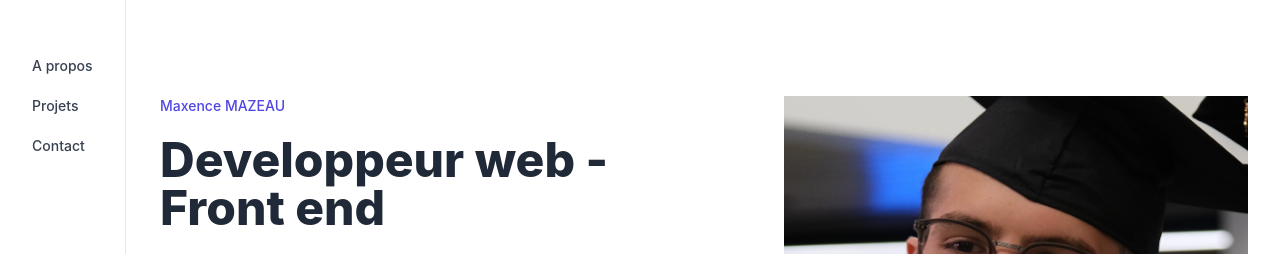
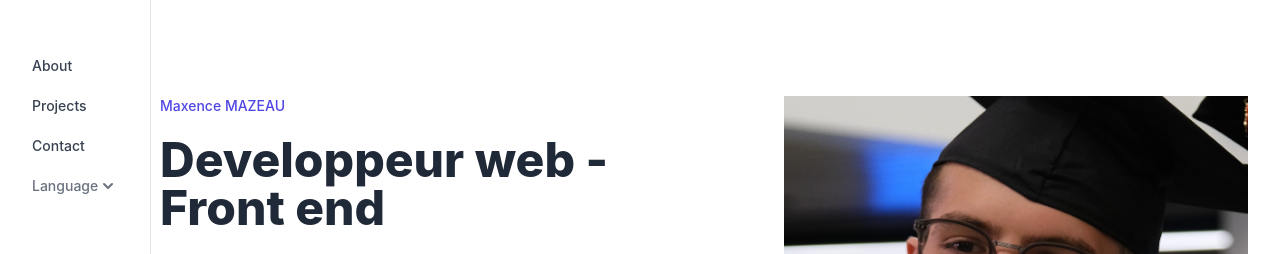
Before and after one commit to maxencemazeau/portfolio, a React (Create React App) app: page / in a window 1280 px wide. Shown: the top 254 px of the page. Built offline with nearby package versions, Linux system fonts and the light colour scheme.

Commit message:
Traduction header

```diff
--- a/src/component/Header.js
+++ b/src/component/Header.js
@@ -1,4 +1,5 @@
 import React, { useState } from 'react';
+import { getCurrentLanguage ,setLanguage, t } from "../component/Translation"
 
 const Header = ({ handleHeight }) => {
   const [isExpanded, setIsExpanded] = useState(false);
@@ -23,6 +24,18 @@ const Header = ({ handleHeight }) => {
     contact.scrollIntoView({ behavior : 'smooth' });
 }
 
+const [currentLang, setCurrentLang] = useState(getCurrentLanguage());
+
+  const changeFrancais = () => {
+    setLanguage('fr');
+    setCurrentLang('fr'); // Update the language state
+  };
+
+  const changeAnglais = () => {
+    setLanguage('en');
+    setCurrentLang('en'); // Update the language state
+  };
+
   return (
     <div className="flex flex-col h-screen border-e bg-white">
       <div className="px-4 py-6">
@@ -43,7 +56,7 @@ const Header = ({ handleHeight }) => {
               onClick={scrollToHero}
               className="block rounded-lg px-4 py-2 text-sm font-medium text-gray-700"
             >
-              A propos
+              {t('HeaderApropos')}
             </button>
           </li>
 
@@ -52,7 +65,7 @@ const Header = ({ handleHeight }) => {
               onClick={scrollToProjet}
               className="block rounded-lg px-4 py-2 text-sm font-medium text-gray-700"
             >
-              Projets
+              {t('HeaderProjets')}
             </button>
           </li>
 
@@ -61,11 +74,54 @@ const Header = ({ handleHeight }) => {
               onClick={scrollToContact}
               className="block rounded-lg px-4 py-2 text-sm font-medium text-gray-700"
             >
-              Contact
+              {t('HeaderContact')}
             </button>
           </li>
 
+          <li>
+            <details className="group">
+              <summary
+                className="flex cursor-pointer items-center justify-between rounded-lg px-4 py-2 text-gray-500 hover:bg-gray-100 hover:text-gray-700"
+              >
+                <span className="text-sm font-medium">{t('Langue')}</span>
 
+                <span className="transition duration-300 group-open:-rotate-180">
+                  <svg
+                    xmlns="http://www.w3.org/2000/svg"
+                    className="h-5 w-5"
+                    viewBox="0 0 20 20"
+                    fill="currentColor"
+                  >
+                    <path
+                      fillRule="evenodd"
+                      d="M5.293 7.293a1 1 0 011.414 0L10 10.586l3.293-3.293a1 1 0 111.414 1.414l-4 4a1 1 0 01-1.414 0l-4-4a1 1 0 010-1.414z"
+                      clipRule="evenodd"
+                    />
+                  </svg>
+                </span>
+              </summary>
+
+              <ul className="mt-2 space-y-1 px-4">
+                <li>
+                  <button
+                    onClick={changeFrancais}
+                    className="block rounded-lg px-4 py-2 text-sm font-medium text-gray-500 hover:bg-gray-100 hover:text-gray-700"
+                  >
+                    {t('Francais')}
+                  </button>
+                </li>
+
+                <li>
+                  <button
+                    onClick={changeAnglais}
+                    className="block rounded-lg px-4 py-2 text-sm font-medium text-gray-500 hover:bg-gray-100 hover:text-gray-700"
+                  >
+                    {t('Anglais')}
+                  </button>
+                </li>
+              </ul>
+            </details>
+          </li>
 
         </ul>
       </div>
--- a/src/component/Translation.js
+++ b/src/component/Translation.js
@@ -1,6 +1,6 @@
 // utils/translations.js
-import enTranslation from '../translations/en.json'; // Path to your English translations
-import frTranslation from '../translations/fr.json'; // Path to your French translations
+import enTranslation from '../translation/en.json'; // Path to your English translations
+import frTranslation from '../translation/fr.json'; // Path to your French translations
 
 const translations = {
   en: enTranslation,
@@ -11,6 +11,10 @@ const translations = {
 // Default language is English
 let currentLanguage = 'en';
 
+export function getCurrentLanguage() {
+  return currentLanguage;
+}
+
 export function setLanguage(lang) {
   currentLanguage = lang;
 }
--- a/src/translation/en.json
+++ b/src/translation/en.json
@@ -12,5 +12,11 @@
     "ContactNom" : "Last name - First name",
     "ContactEmail" : "Email",
     "ContactTelephone" : "Phone - Optional",
-    "ContactEnvoyer" : "Send"
+    "ContactEnvoyer" : "Send",
+    "HeaderApropos" : "About",
+    "HeaderProjets" : "Projects",
+    "HeaderContact" : "Contact",
+    "Langue" : "Language",
+    "Francais" : "French",
+    "Anglais" : "English"
 }
--- a/src/translation/fr.json
+++ b/src/translation/fr.json
@@ -1,16 +1,21 @@
 {
     "JobTitle" : "Developpeur web - Front end",
-    "APropos" : "As an ambitious Junior Web Developer, I'm passionate about development and always inspired by the new opportunities it offers. My experience combined with my ingenuity drives me to create innovative solutions tailored to meet specific customer needs.",
+    "APropos" : "En tant que Développeur Web Junior ambitieux, je suis passionné par le développement et toujours inspiré par les nouvelles opportunités qu'il offre. Mon expérience combinée à mon ingéniosité me pousse à créer des solutions innovantes sur mesure pour répondre aux besoins spécifiques des clients.",
     "HeroContact" : "Me contacter",
     "ModalFermer" : "Fermer",
     "Competences" : "Mes compétences",
     "TitreProjet" : "Mes projets professionnels et personnels",
     "Client" : "Client",
     "Personnel" : "Personnel",
-    "ContactText" : "If you have any questions about my projects, skills or any other topic related to web development, please don't hesitate to contact me. I'm always open to new opportunities for collaboration, whether for a short-term project or a longer-term collaboration.",
+    "ContactText" : "Si vous avez des questions concernant mes projets, compétences ou tout autre sujet lié au développement web, n'hésitez pas à me contacter. Je suis toujours ouvert à de nouvelles opportunités de collaboration, que ce soit pour un projet à court terme ou une collaboration à plus long terme.",
     "Ville" : "Ville de Québec, QC",
     "ContactNom" : "Nom - Prénom",
     "ContactEmail" : "Courriel",
     "ContactTelephone" : "Téléphone - Optionnel",
-    "ContactEnvoyer" : "Envoyer"
+    "ContactEnvoyer" : "Envoyer",
+    "HeaderApropos" : "A propos",
+    "HeaderProjets" : "Projets",
+    "HeaderContact" : "Contact",
+    "Francais" : "Francais",
+    "Anglais" : "Anglais"
 }
```
